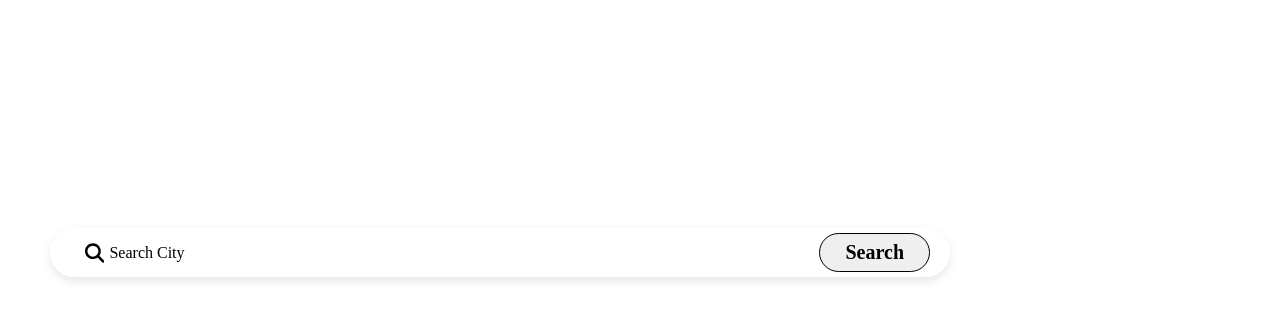
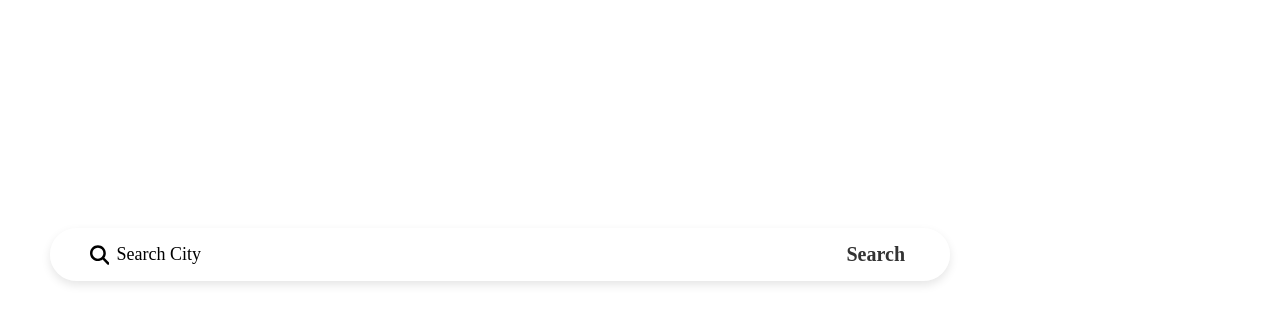
Before and after one commit to wrsmuzi/Top-Spots, a website: page front-end/index.html in a window 1280 px wide. Shown: the part 172-496 px from the top of the page. Drawn offline with Linux system fonts and the light colour scheme.

Commit message:
Updating button

```diff
--- a/front-end/styles.css
+++ b/front-end/styles.css
@@ -135,7 +135,7 @@ position: absolute;
     border-radius: 30px;
     box-shadow: 0 4px 10px rgba(0, 0, 0, 0.1);
     padding: 5px 20px;
-
+    backdrop-filter: blur(10px); /* Розмиття фону */
     max-width: 900px;
   }
 
@@ -144,7 +144,7 @@ position: absolute;
     display: flex;
     align-items: center;
     flex: 1;
-    padding: 0 15px;
+    padding: 5px 20px;
 
   }
 
@@ -157,8 +157,8 @@ position: absolute;
     outline: none;
     background: transparent;
     width: 100%;
-    font-size: 16px;
-    padding: 5px;
+    font-size: 18px;
+    padding-left: 7px;
     color: #000000;
   }
 
@@ -174,30 +174,40 @@ position: absolute;
   /* Кнопка пошуку */
   .search-button {
 
-    color: rgb(0, 0, 0);
+    color: rgba(0, 0, 0, 0.8);
     border: none;
-margin-left: -30px;
+    margin: 5px 0;
+    margin-left: -30px;
     border-radius: 20px;
+    background-color:rgba(255, 255, 255, 0.701) ;
 
-
-display: flex;
-justify-content: center;
-align-items: center;
-align-items: center;
+    display: flex;
+    justify-content: center;
+    align-items: center;
+    align-items: center;
     cursor: pointer;
-    padding: 7px 25px 7px 25px;
+    padding: 5px 25px 5px 25px;
     font-size: 20px;
     font-weight: 700;
 
-    border: 1px solid black;
+
 
     backdrop-filter: blur(38.44718551635742px);
 
-    transition: background-color 0.3s ease;
+    transition: all 1s ease;
   }
 
   .search-button:hover {
-background-color:rgba(160, 160, 160, 0.801) ;
+    color: rgba(0, 0, 0, 1);
+    background-color:rgba(255, 255, 255, 1);
+    box-shadow: 0px 0px 5px rgba(0, 0, 0, 0.501);
+
+  }
+  .search-button:active{
+    transition: all 0.3s ease ;
+    background-color:rgba(212, 210, 210, 0.699) ;
+    box-shadow: 0px 0px 5px rgba(0, 0, 0, 1) ;
+    color: rgba(0, 0, 0, 1);
   }
 
 
```
